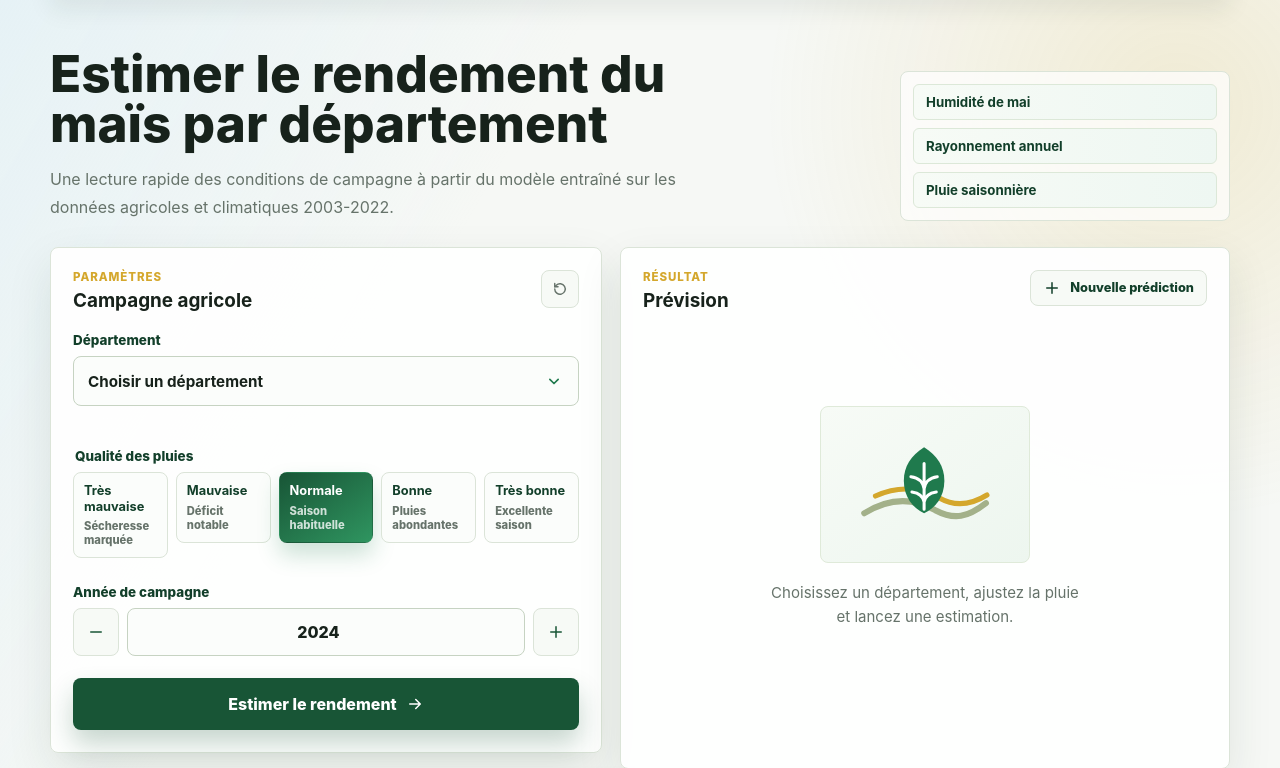
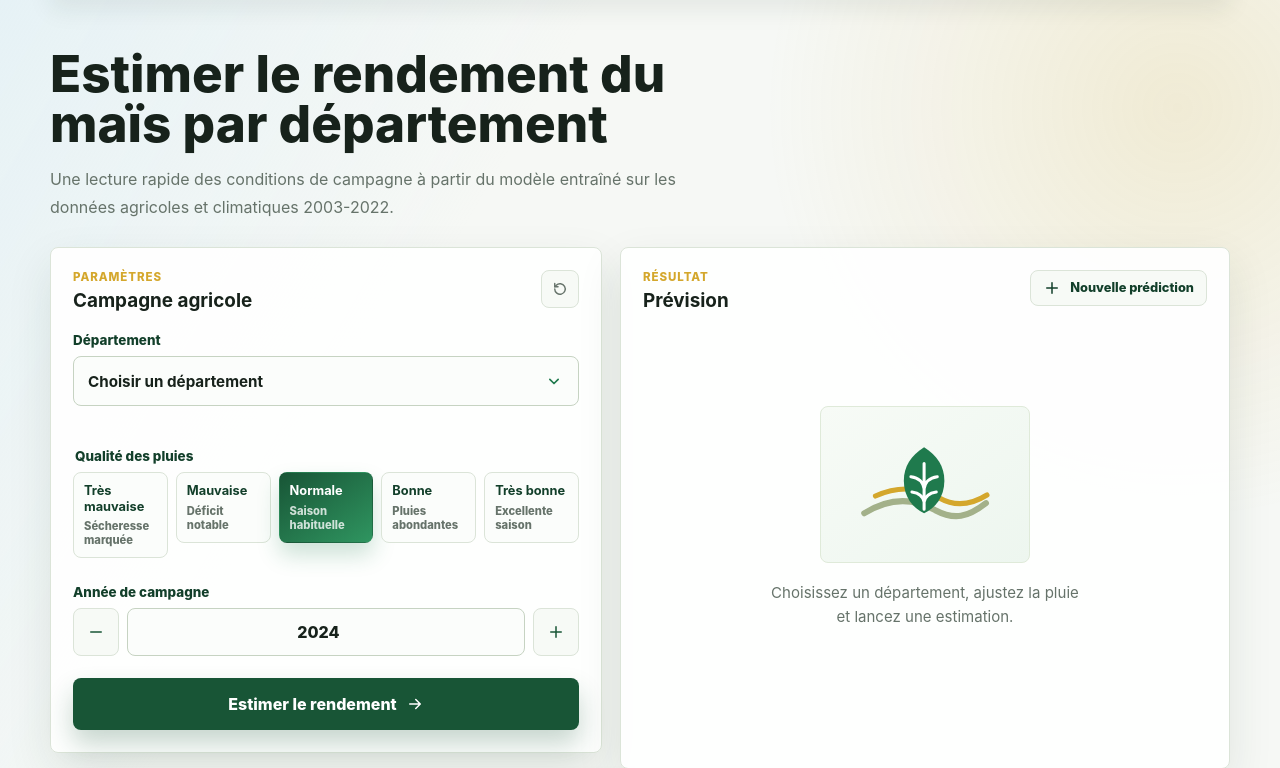
Before and after one commit to steftdg/ZeaMays-Yield-Prediction-Benin, a Flask app: page / in a window 1280 px wide. Shown: the part 86-854 px from the top of the page. Run offline with Flask 3, Linux system fonts and the light colour scheme; parts of the project's set-up code (start-up, migrations or seed data) failed here and were passed over.

Commit message:
Modification de la page d'accueil

```diff
--- a/app/templates/index.html
+++ b/app/templates/index.html
@@ -37,11 +37,11 @@
                     <h1 id="page-title">Estimer le rendement du maïs par département</h1>
                     <p>Une lecture rapide des conditions de campagne à partir du modèle entraîné sur les données agricoles et climatiques 2003-2022.</p>
                 </div>
-                <div class="signal-strip" aria-label="Variables clés">
+                <!-- <div class="signal-strip" aria-label="Variables clés">
                     <span>Humidité de mai</span>
                     <span>Rayonnement annuel</span>
                     <span>Pluie saisonnière</span>
-                </div>
+                </div> -->
             </section>
 
             <section class="main-grid" aria-label="Espace de prédiction">
```
